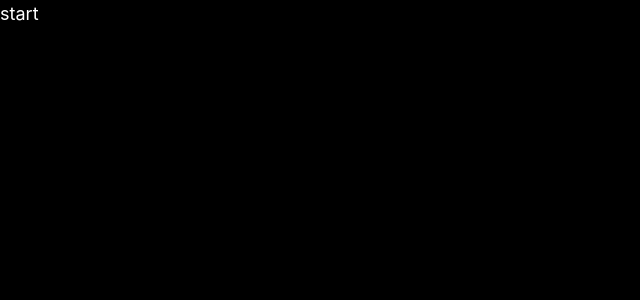
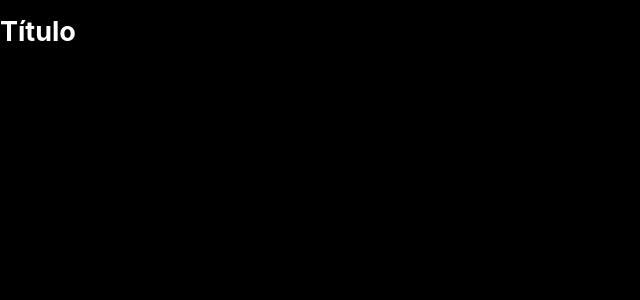
Before and after one commit to arunanalu/portfolio, a Next.js app: page / in a window 1280 px wide. Shown: the top 300 px of the page, without its empty margins (0-640 px from the left). Built offline with nearby package versions, Linux system fonts and the light colour scheme.

Commit message:
:bug: fix: fix background bug

```diff
--- a/components/layout.js
+++ b/components/layout.js
@@ -7,6 +7,7 @@ export default function Layout({ children, type = "black" }) {
     <>
       <Head>
         <title>Mayu Satori</title>
+        <meta name="viewport" content="width=device-width, initial-scale=1.0"></meta>
       </Head>
       <main
         className={cn({
--- a/components/layout.module.css
+++ b/components/layout.module.css
@@ -7,6 +7,7 @@
   z-index: 10;
   background-color: black;
   color: white;
+  overflow: scroll;
 }
 
 .themeWhite {
@@ -18,4 +19,5 @@
   z-index: 10;
   background-color: white;
   color: black;
+  overflow: scroll;
 }
--- a/pages/index.js
+++ b/pages/index.js
@@ -1,9 +1,15 @@
 import Layout from "../components/layout";
+import styles from "../styles/home.module.css"
 
 export default function Home() {
   return (
     <Layout>
-      <div>start</div>
+      <div className={styles.firstScreen}>
+        <h2>Título</h2>
+      </div>
+      <div className={styles.secondScreen}>
+        div2
+      </div>
     </Layout>
   )
 }
--- a/styles/global.css
+++ b/styles/global.css
@@ -1,7 +1,7 @@
 html,
 body {
-  padding: 0;
-  margin: 0;
+  /* padding: 0;
+  margin: 0; */
   font-family: -apple-system, BlinkMacSystemFont, Segoe UI, Roboto, Oxygen, Ubuntu,
     Cantarell, Fira Sans, Droid Sans, Helvetica Neue, sans-serif;
   line-height: 1.6;
@@ -11,6 +11,8 @@ body {
 
 * {
   box-sizing: border-box;
+  padding: 0;
+  margin: 0;
 }
 
 a {
@@ -22,3 +24,7 @@ img {
   max-width: 100%;
   display: block;
 }
+
+h2 {
+  margin-top: 10px;
+}
--- a/styles/home.module.css
+++ b/styles/home.module.css
@@ -0,0 +1,9 @@
+.firstScreen {
+  /* background-color: rgba(0, 0, 255, 0.39); */
+  height: 100vh;
+}
+
+.secondScreen {
+  /* background-color: rgba(0, 128, 0, 0.432); */
+  height: 100vh;
+}
```
